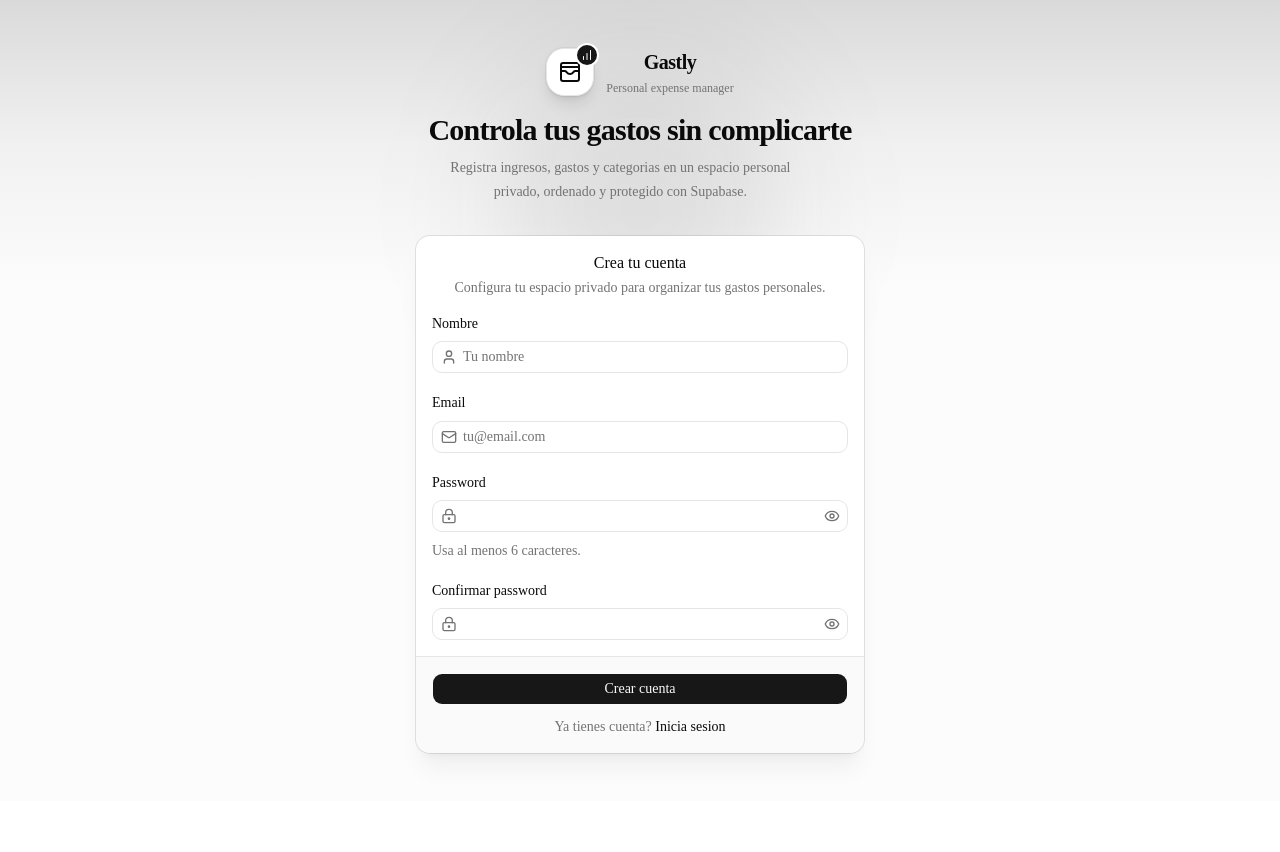
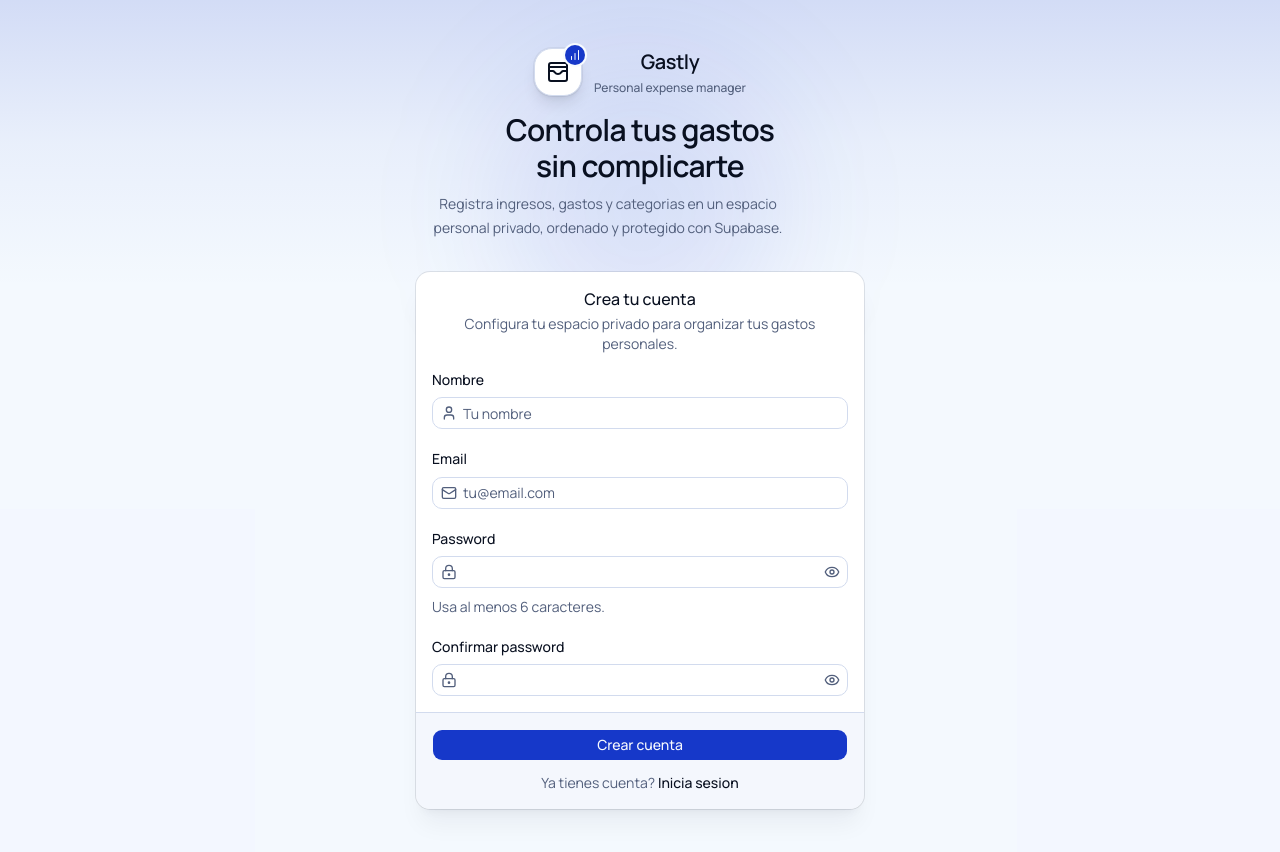
Before and after one commit to elmerjacobo97/Gastly, a Next.js app: page /sign-up in a window 1280 px wide. Shown: the top 852 px of the page. Before the commit the page ends 801 px from the top, so only its background shows below. Built offline with nearby package versions, Linux system fonts and the light colour scheme.

Commit message:
feat: add theme toggle component and integrate theme provider for dark mode support

```diff
--- a/app/dashboard/layout.tsx
+++ b/app/dashboard/layout.tsx
@@ -1,4 +1,5 @@
 import { AppSidebar } from "@/features/dashboard/components/app-sidebar"
+import { ThemeToggle } from "@/features/dashboard/components/theme-toggle"
 import {
   SidebarInset,
   SidebarProvider,
@@ -22,6 +23,9 @@ export default function DashboardLayout({ children }: DashboardLayoutProps) {
               Control de gastos personales
             </span>
           </div>
+          <div className="ml-auto">
+            <ThemeToggle />
+          </div>
         </header>
         {children}
       </SidebarInset>
--- a/app/globals.css
+++ b/app/globals.css
@@ -7,8 +7,8 @@
 @theme inline {
   --color-background: var(--background);
   --color-foreground: var(--foreground);
-  --font-sans: var(--font-sans);
-  --font-mono: var(--font-geist-mono);
+  --font-sans: var(--font-manrope);
+  --font-mono: var(--font-jetbrains-mono);
   --font-heading: var(--font-sans);
   --color-sidebar-ring: var(--sidebar-ring);
   --color-sidebar-border: var(--sidebar-border);
@@ -49,72 +49,72 @@
 }
 
 :root {
-  --background: oklch(1 0 0);
-  --foreground: oklch(0.145 0 0);
+  --background: oklch(0.987 0.012 265.65);
+  --foreground: oklch(0.177 0.035 265.65);
   --card: oklch(1 0 0);
-  --card-foreground: oklch(0.145 0 0);
+  --card-foreground: oklch(0.177 0.035 265.65);
   --popover: oklch(1 0 0);
-  --popover-foreground: oklch(0.145 0 0);
-  --primary: oklch(0.205 0 0);
-  --primary-foreground: oklch(0.985 0 0);
-  --secondary: oklch(0.97 0 0);
-  --secondary-foreground: oklch(0.205 0 0);
-  --muted: oklch(0.97 0 0);
-  --muted-foreground: oklch(0.556 0 0);
-  --accent: oklch(0.97 0 0);
-  --accent-foreground: oklch(0.205 0 0);
+  --popover-foreground: oklch(0.177 0.035 265.65);
+  --primary: oklch(0.4332 0.2237 265.65);
+  --primary-foreground: oklch(0.985 0.006 265.65);
+  --secondary: oklch(0.947 0.025 265.65);
+  --secondary-foreground: oklch(0.245 0.075 265.65);
+  --muted: oklch(0.953 0.018 265.65);
+  --muted-foreground: oklch(0.486 0.05 265.65);
+  --accent: oklch(0.925 0.045 292);
+  --accent-foreground: oklch(0.29 0.115 292);
   --destructive: oklch(0.577 0.245 27.325);
-  --border: oklch(0.922 0 0);
-  --input: oklch(0.922 0 0);
-  --ring: oklch(0.708 0 0);
-  --chart-1: oklch(0.87 0 0);
-  --chart-2: oklch(0.556 0 0);
-  --chart-3: oklch(0.439 0 0);
-  --chart-4: oklch(0.371 0 0);
-  --chart-5: oklch(0.269 0 0);
+  --border: oklch(0.891 0.028 265.65);
+  --input: oklch(0.891 0.028 265.65);
+  --ring: oklch(0.4332 0.2237 265.65);
+  --chart-1: oklch(0.4332 0.2237 265.65);
+  --chart-2: oklch(0.62 0.18 292);
+  --chart-3: oklch(0.66 0.15 210);
+  --chart-4: oklch(0.72 0.16 155);
+  --chart-5: oklch(0.74 0.17 75);
   --radius: 0.625rem;
-  --sidebar: oklch(0.985 0 0);
-  --sidebar-foreground: oklch(0.145 0 0);
-  --sidebar-primary: oklch(0.205 0 0);
-  --sidebar-primary-foreground: oklch(0.985 0 0);
-  --sidebar-accent: oklch(0.97 0 0);
-  --sidebar-accent-foreground: oklch(0.205 0 0);
-  --sidebar-border: oklch(0.922 0 0);
-  --sidebar-ring: oklch(0.708 0 0);
+  --sidebar: oklch(0.972 0.018 265.65);
+  --sidebar-foreground: oklch(0.177 0.035 265.65);
+  --sidebar-primary: oklch(0.4332 0.2237 265.65);
+  --sidebar-primary-foreground: oklch(0.985 0.006 265.65);
+  --sidebar-accent: oklch(0.925 0.045 265.65);
+  --sidebar-accent-foreground: oklch(0.245 0.075 265.65);
+  --sidebar-border: oklch(0.891 0.028 265.65);
+  --sidebar-ring: oklch(0.4332 0.2237 265.65);
 }
 
 .dark {
-  --background: oklch(0.145 0 0);
-  --foreground: oklch(0.985 0 0);
-  --card: oklch(0.205 0 0);
-  --card-foreground: oklch(0.985 0 0);
-  --popover: oklch(0.205 0 0);
-  --popover-foreground: oklch(0.985 0 0);
-  --primary: oklch(0.922 0 0);
-  --primary-foreground: oklch(0.205 0 0);
-  --secondary: oklch(0.269 0 0);
-  --secondary-foreground: oklch(0.985 0 0);
-  --muted: oklch(0.269 0 0);
-  --muted-foreground: oklch(0.708 0 0);
-  --accent: oklch(0.269 0 0);
-  --accent-foreground: oklch(0.985 0 0);
+  --background: oklch(0.145 0.035 265.65);
+  --foreground: oklch(0.968 0.012 265.65);
+  --card: oklch(0.19 0.045 265.65);
+  --card-foreground: oklch(0.968 0.012 265.65);
+  --popover: oklch(0.19 0.045 265.65);
+  --popover-foreground: oklch(0.968 0.012 265.65);
+  --primary: oklch(0.72 0.18 265.65);
+  --primary-foreground: oklch(0.145 0.035 265.65);
+  --secondary: oklch(0.255 0.06 265.65);
+  --secondary-foreground: oklch(0.968 0.012 265.65);
+  --muted: oklch(0.255 0.05 265.65);
+  --muted-foreground: oklch(0.728 0.045 265.65);
+  --accent: oklch(0.29 0.09 292);
+  --accent-foreground: oklch(0.94 0.025 292);
   --destructive: oklch(0.704 0.191 22.216);
   --border: oklch(1 0 0 / 10%);
   --input: oklch(1 0 0 / 15%);
-  --ring: oklch(0.556 0 0);
-  --chart-1: oklch(0.87 0 0);
-  --chart-2: oklch(0.556 0 0);
-  --chart-3: oklch(0.439 0 0);
-  --chart-4: oklch(0.371 0 0);
-  --chart-5: oklch(0.269 0 0);
-  --sidebar: oklch(0.205 0 0);
-  --sidebar-foreground: oklch(0.985 0 0);
-  --sidebar-primary: oklch(0.488 0.243 264.376);
-  --sidebar-primary-foreground: oklch(0.985 0 0);
-  --sidebar-accent: oklch(0.269 0 0);
-  --sidebar-accent-foreground: oklch(0.985 0 0);
+  --ring: oklch(0.72 0.18 265.65);
+  --chart-1: oklch(0.72 0.18 265.65);
+  --chart-2: oklch(0.74 0.15 292);
+  --chart-3: oklch(0.76 0.13 210);
+  --chart-4: oklch(0.78 0.14 155);
+  --chart-5: oklch(0.8 0.15 75);
+  --sidebar: oklch(0.19 0.045 265.65);
+  --sidebar-foreground: oklch(0.968 0.012 265.65);
+  --sidebar-primary: oklch(0.72 0.18 265.65);
+  --sidebar-primary-foreground: oklch(0.145 0.035 265.65);
+  --sidebar-accent: oklch(0.255 0.06 265.65);
+  --sidebar-accent-foreground: oklch(0.968 0.012 265.65);
   --sidebar-border: oklch(1 0 0 / 10%);
-  --sidebar-ring: oklch(0.556 0 0);
+  --sidebar-ring: oklch(0.72 0.18 265.65);
 }
 
 @layer base {
--- a/app/layout.tsx
+++ b/app/layout.tsx
@@ -1,17 +1,16 @@
 import type { Metadata } from 'next';
-import { Geist, Geist_Mono } from 'next/font/google';
+import { JetBrains_Mono, Manrope } from 'next/font/google';
 import { Providers } from '@/app/providers';
-import { Toaster } from '@/components/ui/sonner';
 import { TooltipProvider } from '@/components/ui/tooltip';
 import './globals.css';
 
-const geistSans = Geist({
-  variable: '--font-geist-sans',
+const manrope = Manrope({
+  variable: '--font-manrope',
   subsets: ['latin'],
 });
 
-const geistMono = Geist_Mono({
-  variable: '--font-geist-mono',
+const jetBrainsMono = JetBrains_Mono({
+  variable: '--font-jetbrains-mono',
   subsets: ['latin'],
 });
 
@@ -28,14 +27,13 @@ export default function RootLayout({
   return (
     <html
       lang="en"
-      className={`${geistSans.variable} ${geistMono.variable} h-full antialiased`}
+      className={`${manrope.variable} ${jetBrainsMono.variable} h-full antialiased`}
       suppressHydrationWarning
     >
       <body className="min-h-full flex flex-col">
         <Providers>
           <TooltipProvider>{children}</TooltipProvider>
         </Providers>
-        <Toaster richColors />
       </body>
     </html>
   );
--- a/app/providers.tsx
+++ b/app/providers.tsx
@@ -1,7 +1,10 @@
 "use client"
 
 import { QueryClient, QueryClientProvider } from "@tanstack/react-query"
+import { ThemeProvider } from "next-themes"
 import { useState } from "react"
+
+import { Toaster } from "@/components/ui/sonner"
 
 type ProvidersProps = {
   children: React.ReactNode
@@ -20,6 +23,14 @@ export function Providers({ children }: ProvidersProps) {
   )
 
   return (
-    <QueryClientProvider client={queryClient}>{children}</QueryClientProvider>
+    <ThemeProvider
+      attribute="class"
+      defaultTheme="system"
+      disableTransitionOnChange
+      enableSystem
+    >
+      <QueryClientProvider client={queryClient}>{children}</QueryClientProvider>
+      <Toaster richColors />
+    </ThemeProvider>
   )
 }
--- /dev/null
+++ b/features/dashboard/components/theme-toggle.tsx
@@ -0,0 +1,45 @@
+"use client"
+
+import { LaptopIcon, MoonIcon, SunIcon } from "lucide-react"
+import { useTheme } from "next-themes"
+
+import { Button } from "@/components/ui/button"
+import {
+  DropdownMenu,
+  DropdownMenuContent,
+  DropdownMenuGroup,
+  DropdownMenuItem,
+  DropdownMenuTrigger,
+} from "@/components/ui/dropdown-menu"
+
+export function ThemeToggle() {
+  const { setTheme } = useTheme()
+
+  return (
+    <DropdownMenu>
+      <DropdownMenuTrigger asChild>
+        <Button size="icon-sm" variant="ghost">
+          <SunIcon className="scale-100 rotate-0 transition-transform dark:scale-0 dark:-rotate-90" />
+          <MoonIcon className="absolute scale-0 rotate-90 transition-transform dark:scale-100 dark:rotate-0" />
+          <span className="sr-only">Cambiar tema</span>
+        </Button>
+      </DropdownMenuTrigger>
+      <DropdownMenuContent align="end" className="w-40">
+        <DropdownMenuGroup>
+          <DropdownMenuItem onClick={() => setTheme("light")}>
+            <SunIcon />
+            Claro
+          </DropdownMenuItem>
+          <DropdownMenuItem onClick={() => setTheme("dark")}>
+            <MoonIcon />
+            Oscuro
+          </DropdownMenuItem>
+          <DropdownMenuItem onClick={() => setTheme("system")}>
+            <LaptopIcon />
+            Sistema
+          </DropdownMenuItem>
+        </DropdownMenuGroup>
+      </DropdownMenuContent>
+    </DropdownMenu>
+  )
+}
```
